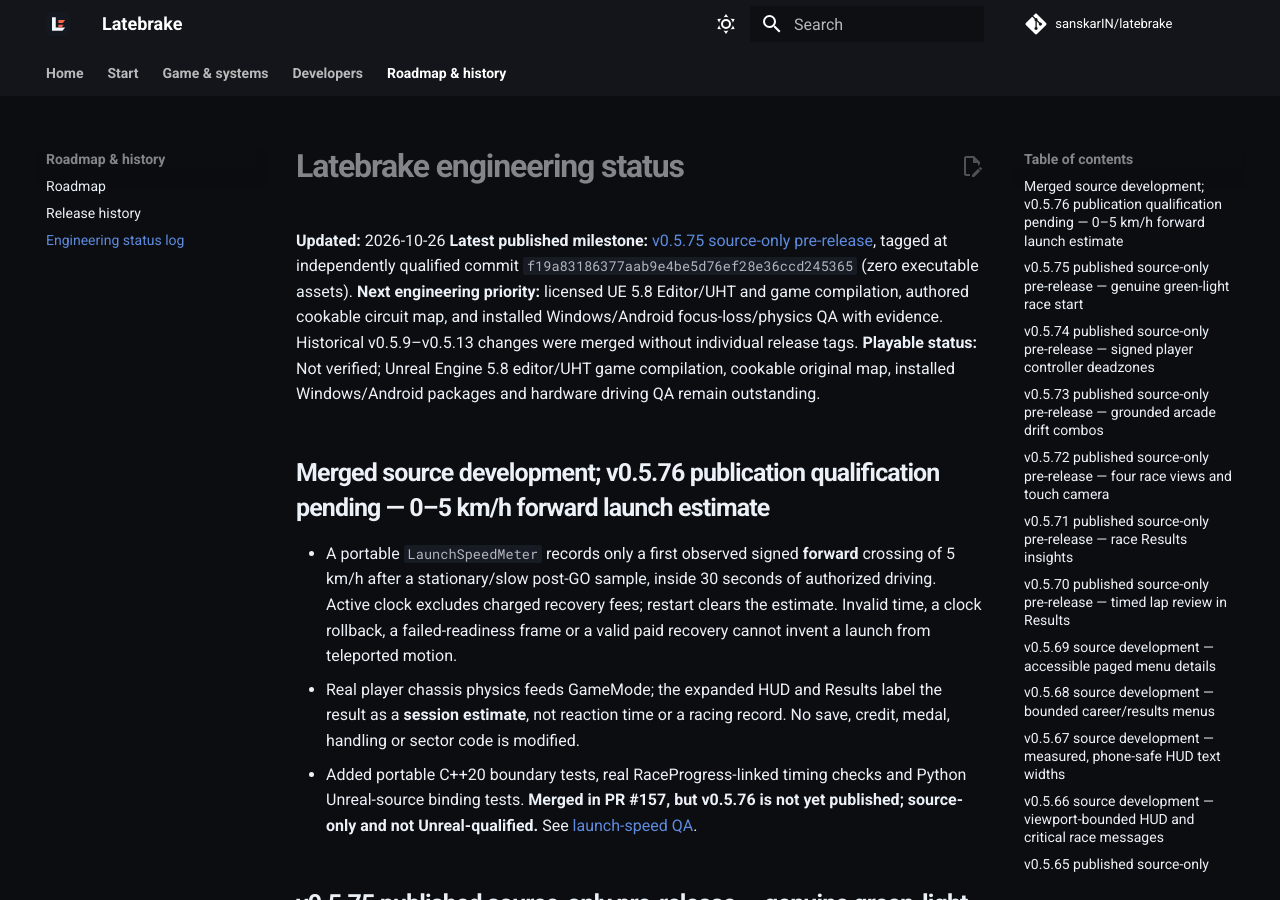
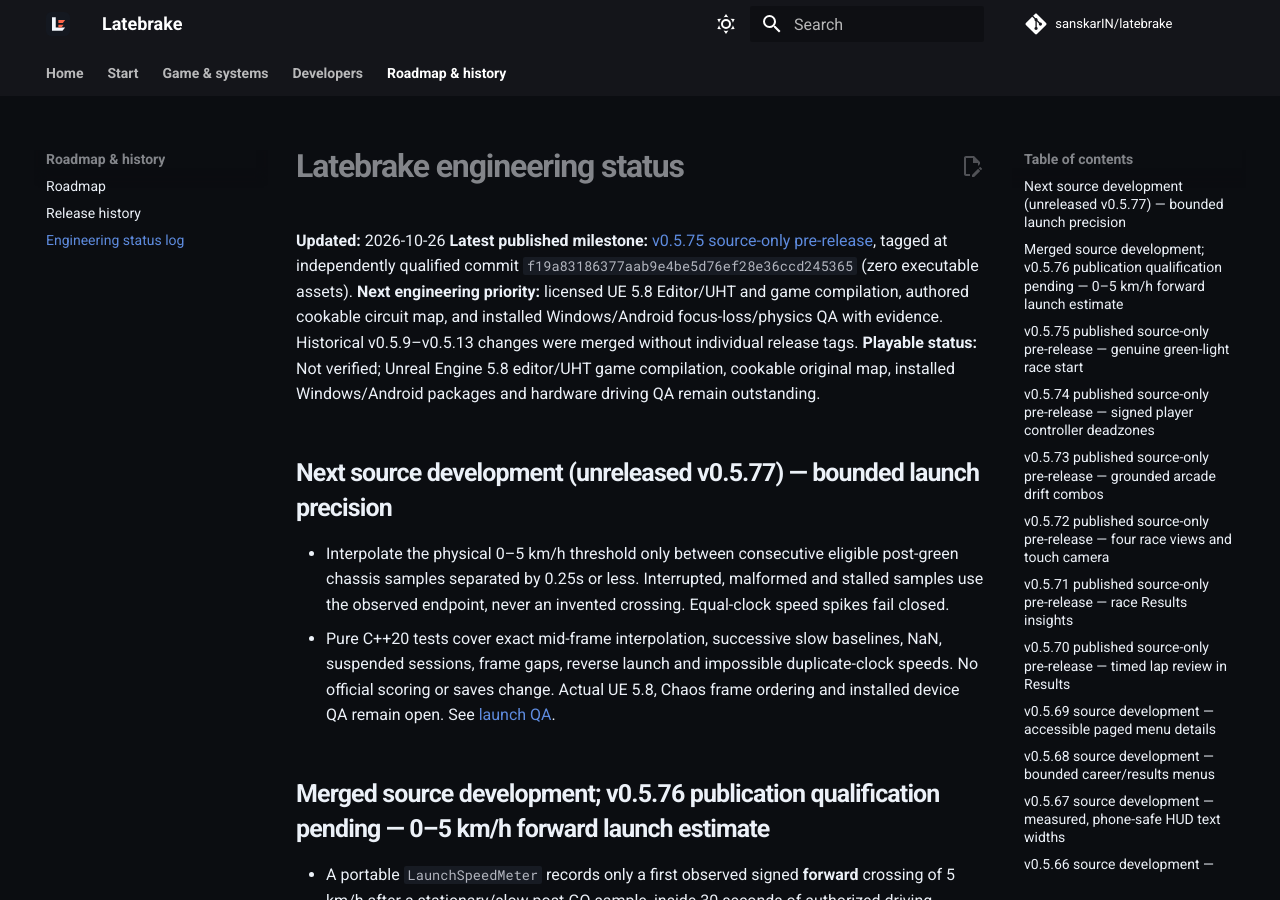
Before and after one commit to sanskarIN/latebrake, an MkDocs documentation site: the page built from docs/STATUS.md, in a window 1280 px wide and 900 px high. Built offline with MkDocs 1.6.1 and Material for MkDocs 9.7.7, drawn with Linux system fonts in a browser that asks for light colours; comment, search, counter and statistics services are not loaded.

Commit message:
docs(v0.5.77): describe guarded launch sampling refinement

```diff
--- a/docs/STATUS.md
+++ b/docs/STATUS.md
@@ -4,6 +4,18 @@
 **Latest published milestone:** [v0.5.75 source-only pre-release](https://github.com/sanskarIN/latebrake/releases/tag/v0.5.75), tagged at independently qualified commit `f19a83186377aab9e4be5d76ef28e36ccd245365` (zero executable assets).
 **Next engineering priority:** licensed UE 5.8 Editor/UHT and game compilation, authored cookable circuit map, and installed Windows/Android focus-loss/physics QA with evidence. Historical v0.5.9–v0.5.13 changes were merged without individual release tags.
 **Playable status:** Not verified; Unreal Engine 5.8 editor/UHT game compilation, cookable original map, installed Windows/Android packages and hardware driving QA remain outstanding.
+
+## Next source development (unreleased v0.5.77) — bounded launch precision
+
+- Interpolate the physical 0–5 km/h threshold only between consecutive
+  eligible post-green chassis samples separated by 0.25s or less.
+  Interrupted, malformed and stalled samples use the observed endpoint,
+  never an invented crossing. Equal-clock speed spikes fail closed.
+- Pure C++20 tests cover exact mid-frame interpolation, successive slow
+  baselines, NaN, suspended sessions, frame gaps, reverse launch and
+  impossible duplicate-clock speeds. No official scoring or saves change.
+  Actual UE 5.8, Chaos frame ordering and installed device QA remain open.
+  See [launch QA](LAUNCH_SPEED_QA.md).
 
 ## Merged source development; v0.5.76 publication qualification pending — 0–5 km/h forward launch estimate
 
```
